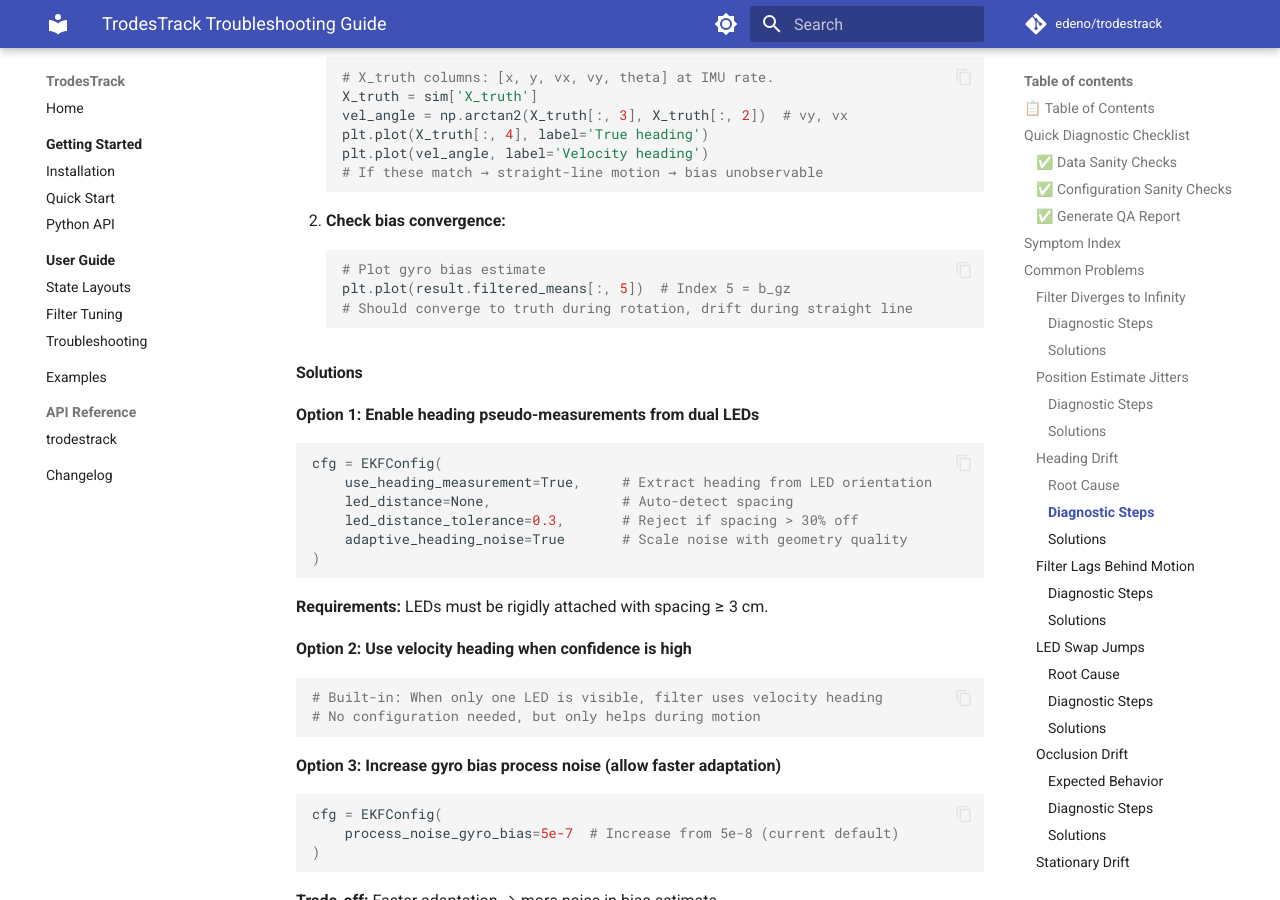
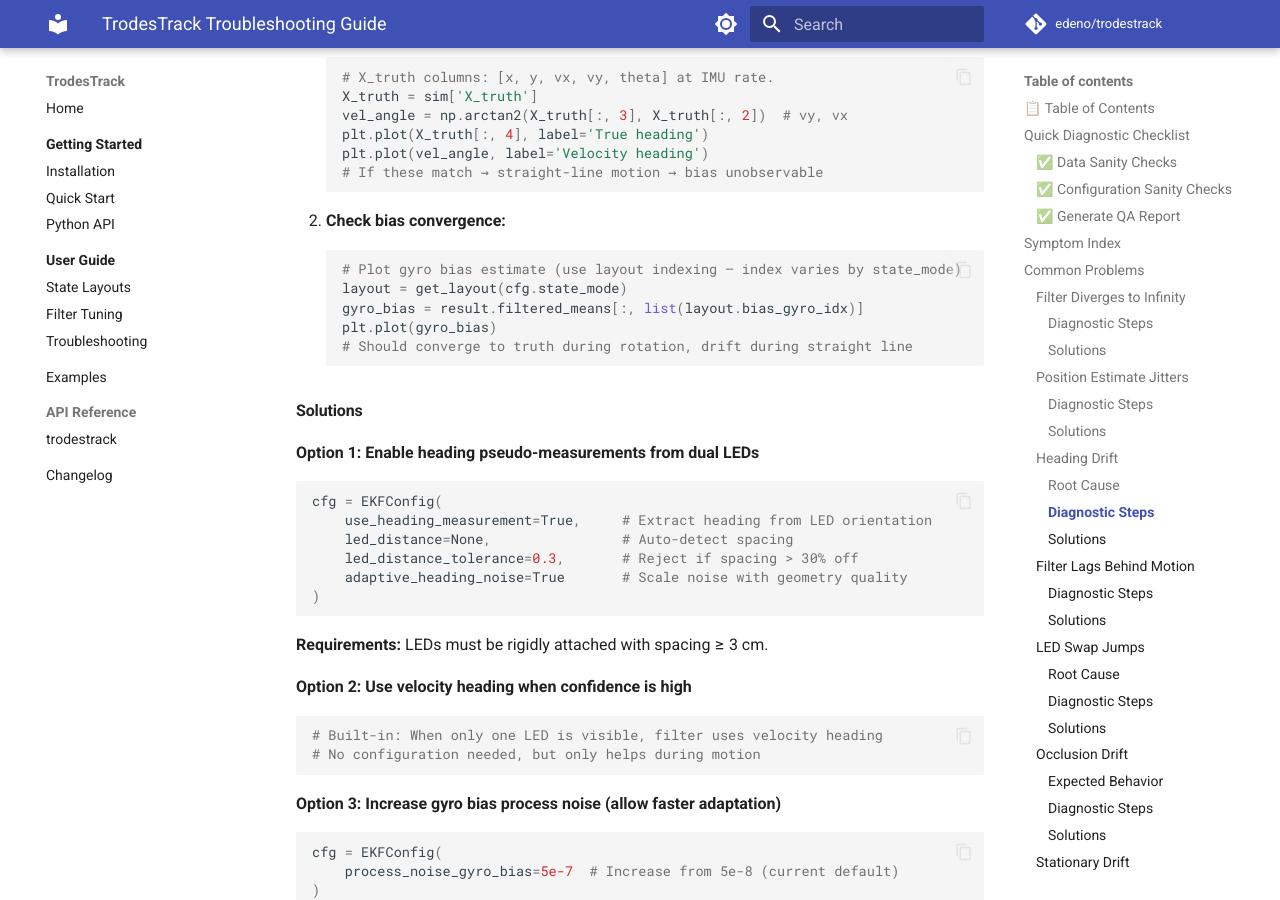
Before and after one commit to edeno/trodestrack, an MkDocs documentation site: the page built from docs/TROUBLESHOOTING.md, in a window 1280 px wide and 900 px high, scrolled down 5349 px. Built offline with MkDocs 1.6.1 and Material for MkDocs 9.7.7, drawn with Linux system fonts in a browser that asks for light colours; comment, search, counter and statistics services are not loaded; some of the changed text lies outside the part shown.

Commit message:
Fix slide-21 layout, TROUBLESHOOTING hardcoded indices, PROGRESS_REPORT
P2 (slide 21 NEES used wrong layout): generate_slide21_nees.py built
EKFConfig() (defaults to "2d_cam_3d_imu", 10D state where heading_idx
== 5) but then computed NEES with get_layout("2d_full"). The mismatch
made the NEES extraction treat column 4 as heading, which is actually
vz under the default layout — the slide artifact would have evaluated
NEES on [x, y, vx, vy, vz] instead of [x, y, vx, vy, θ]. Pin
EKFConfig(state_mode="2d_full") explicitly so the filter and the
layout-aware NEES extraction agree, and load the layout from
ekf_config.state_mode rather than a hard-coded string.

P3 (TROUBLESHOOTING hardcoded indices): Three diagnostic snippets had
state-mode-specific magic numbers that are wrong for the current
default 10D layout:
  - Bias-convergence plot used result.filtered_means[:, 5] for b_gz
    (correct for 2d_full's 8D state, but in 2d_cam_3d_imu index 5 is
    heading and gyro bias is at index 6).
  - Heading-discontinuity diff used result.filtered_means[:, 4] for θ
    (in the default layout column 4 is vz; heading is at 5).
  - Bias snapshot used result.filtered_means[dropout_start, 5:8] for
    "Gyro + accel biases" (in the default layout the bias span is
    6:10).
Replace each with layout-aware indexing
``get_layout(cfg.state_mode).bias_gyro_idx`` / ``.heading_idx`` /
``list(layout.bias_gyro_idx) + list(layout.bias_accel_idx)`` so the
snippets work for any state_mode.

P3 (PROGRESS_REPORT remaining stale claim): Line 148 still said
"Integrated all 11 generated visuals" while the rest of the doc was
updated to "8 of 10 PNGs shipped + 1 MP4, slides 2 and 18 deferred".
Update to match. (Lines 205 and 332 were already corrected in the
prior commit.)

Verified: slide-21 generator config now produces ekf_config.state_mode
"2d_full" with layout.heading_idx=4 (semantically aligned with the
NEES extraction); ``grep "11/11|ALL 11|all 11|11 Priority"`` across
PROGRESS_REPORT now returns no matches; mkdocs strict clean.

Co-Authored-By: Claude Opus 4.7 (1M context) <noreply@anthropic.com>

````diff
--- a/docs/TROUBLESHOOTING.md
+++ b/docs/TROUBLESHOOTING.md
@@ -255,8 +255,10 @@ cfg = EKFConfig(
 
 2. **Check bias convergence:**
    ```python
-   # Plot gyro bias estimate
-   plt.plot(result.filtered_means[:, 5])  # Index 5 = b_gz
+   # Plot gyro bias estimate (use layout indexing — index varies by state_mode)
+   layout = get_layout(cfg.state_mode)
+   gyro_bias = result.filtered_means[:, list(layout.bias_gyro_idx)]
+   plt.plot(gyro_bias)
    # Should converge to truth during rotation, drift during straight line
    ```
 
@@ -364,8 +366,9 @@ LED swap detection failed → filter treats swapped LEDs as true observation →
 
 2. **Check for swap events:**
    ```python
-   # Plot heading discontinuities
-   heading_diff = np.diff(result.filtered_means[:, 4])  # Index 4 = θ
+   # Plot heading discontinuities (use layout — index varies by state_mode)
+   layout = get_layout(cfg.state_mode)
+   heading_diff = np.diff(result.filtered_means[:, layout.heading_idx])
    swap_frames = np.where(np.abs(heading_diff) > 2.0)[0]  # > 114° jump
    print(f"Detected {len(swap_frames)} swap events")
    ```
@@ -425,7 +428,9 @@ sim['Z_cam_led1'][swap_mask], sim['Z_cam_led2'][swap_mask] = \
    ```python
    # During dropout, filter relies on IMU only
    # Check if IMU bias estimates are converged before dropout
-   bias_at_dropout = result.filtered_means[dropout_start, 5:8]  # Gyro + accel biases
+   layout = get_layout(cfg.state_mode)
+   bias_idx = list(layout.bias_gyro_idx) + list(layout.bias_accel_idx)
+   bias_at_dropout = result.filtered_means[dropout_start, bias_idx]
    ```
 
 #### Solutions
````
Also changed, not shown: docs/presentation/PROGRESS_REPORT.md (+1 -1 lines), docs/presentation/code/generate_slide21_nees.py (+7 -4 lines).
